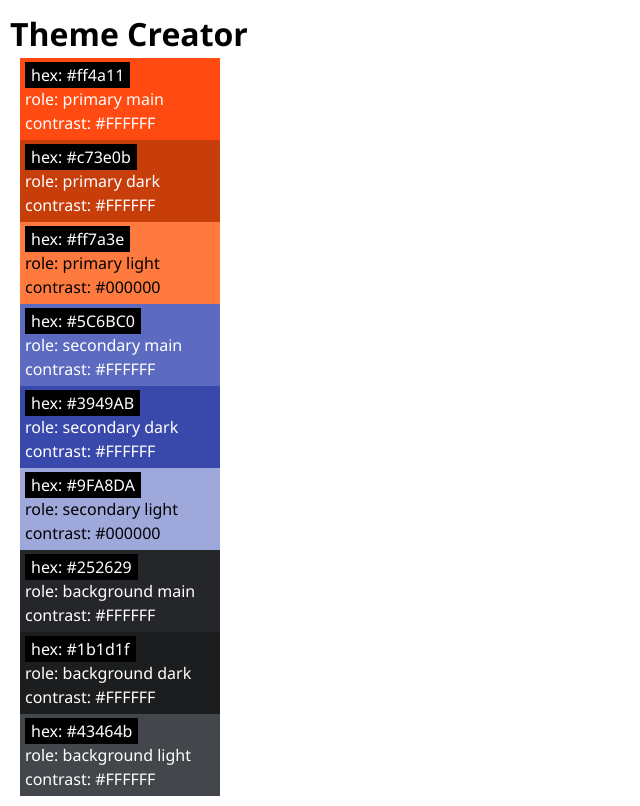
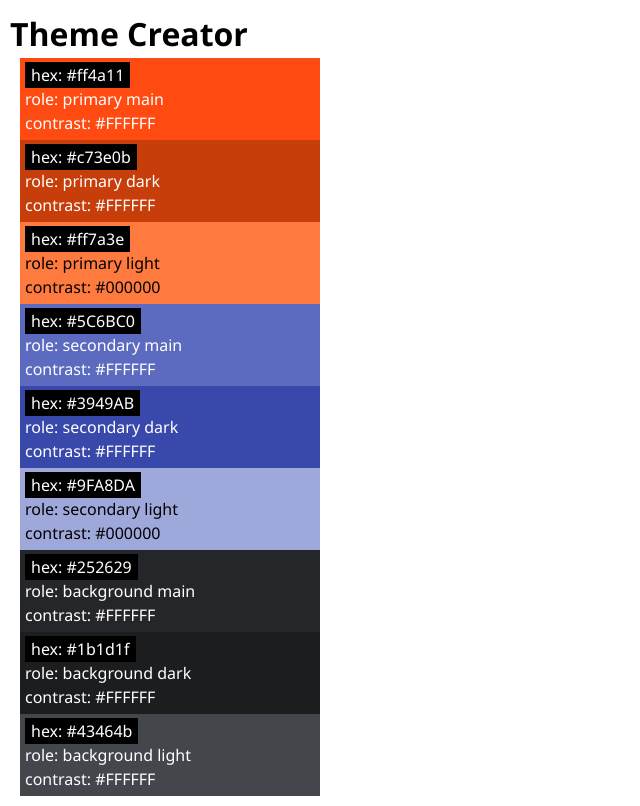
Before and after one commit to plxcxs/recap_4, a React (Vite) app: page / in a window 1280 px wide. Shown: the whole page, without its empty margins (0-640 px from the left). Built offline with nearby package versions, Linux system fonts and the light colour scheme.

Commit message:
added latest suggestions

```diff
--- a/src/App.jsx
+++ b/src/App.jsx
@@ -7,11 +7,7 @@ function App() {
         <>
             <h1>Theme Creator</h1>
             {initialColors.map((color) => {
-                return (
-                    <>
-                        <Color key={color.id} color={color} hex={color.hex} />
-                    </>
-                );
+                return <Color key={color.id} color={color} />;
             })}
         </>
     );
--- a/src/Components/Color/Color.css
+++ b/src/Components/Color/Color.css
@@ -1,6 +1,7 @@
 .color-card {
     margin: 0px 10px;
     padding: 5px;
+    width: 300px;
 }
 
 .color-card-headline {
--- a/src/Components/Color/Color.jsx
+++ b/src/Components/Color/Color.jsx
@@ -8,14 +8,13 @@ export default function Color({ color }) {
                 style={{
                     backgroundColor: color.hex,
                     color: color.contrastText,
-                    width: "200px",
                 }}
             >
-                <span>
+                <div>
                     <div className="color-card-headline"> hex: {color.hex}</div>
                     <div>role: {color.role}</div>{" "}
                     <div>contrast: {color.contrastText}</div>
-                </span>{" "}
+                </div>
             </div>
         </article>
     );
```
